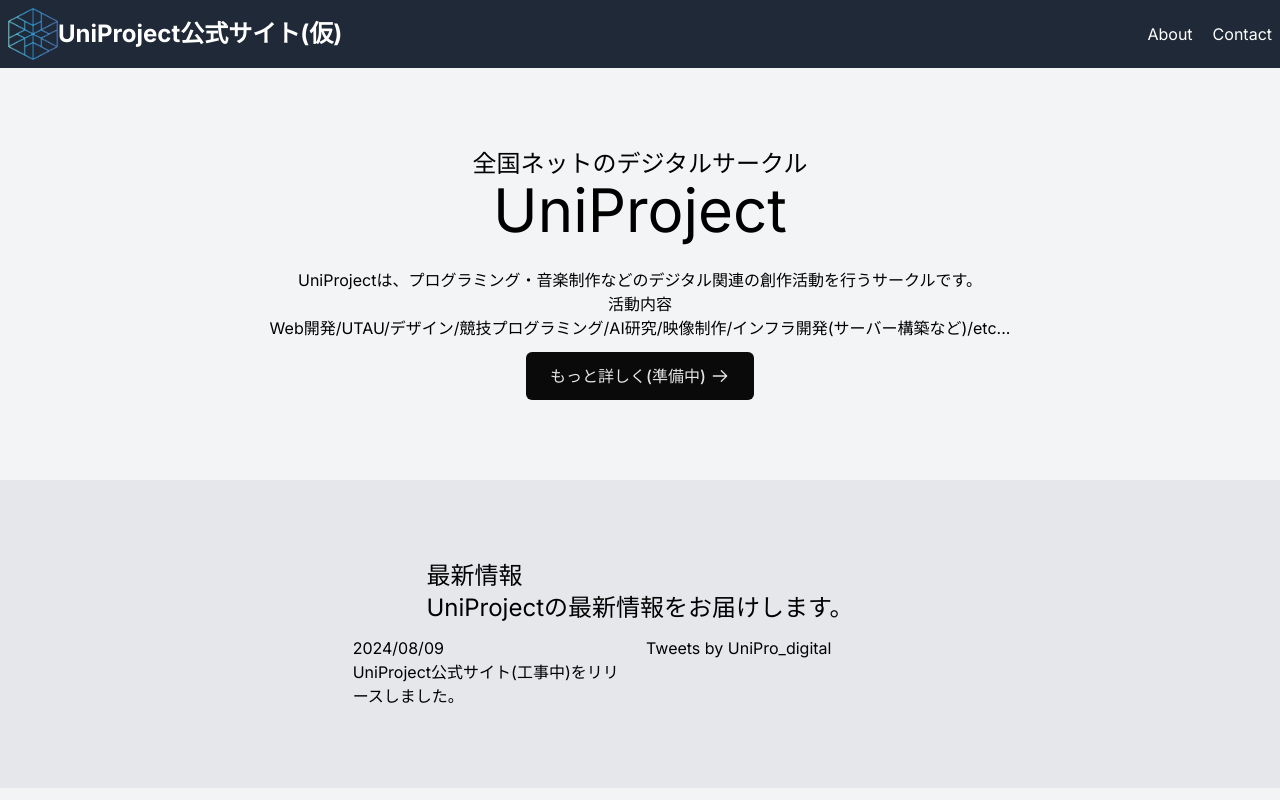
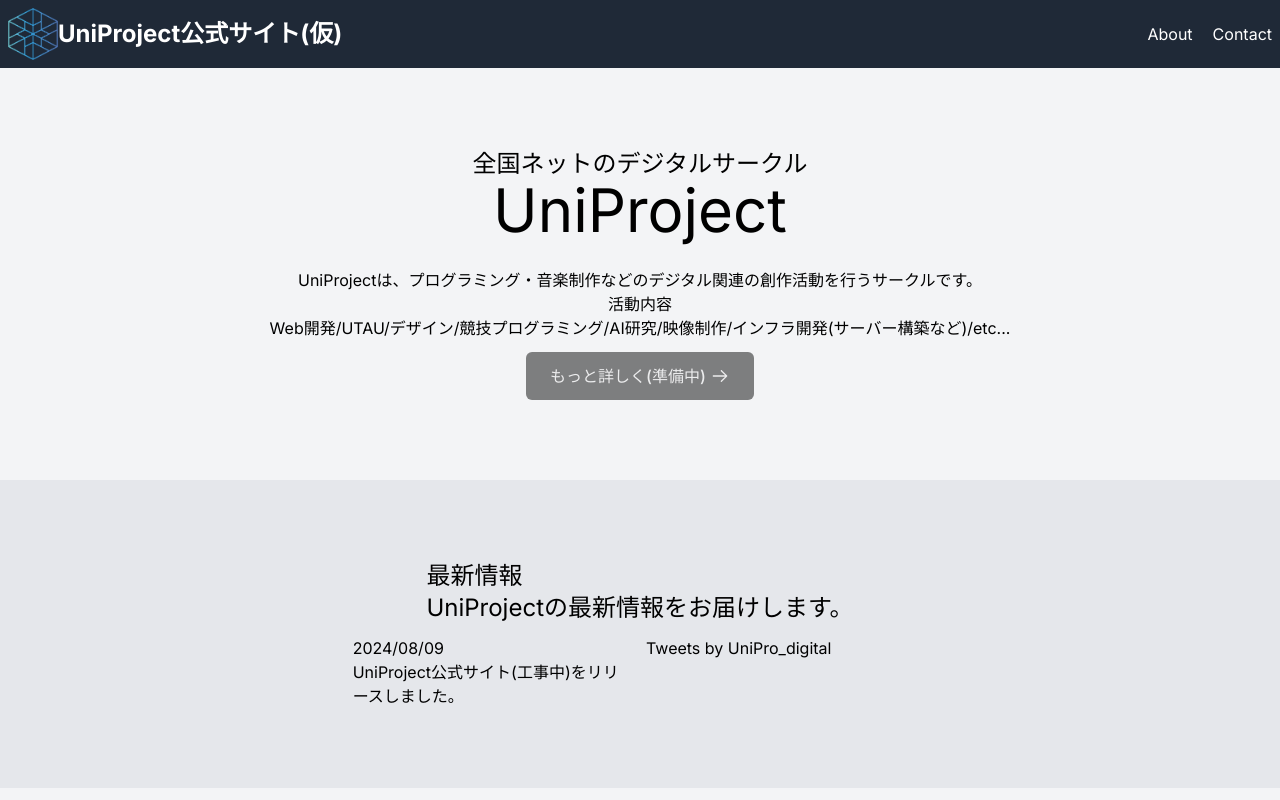
Before and after one commit to harutomiyai/UniPro-site, a Next.js app: page / in a window 1280 px wide. Shown: the top 800 px of the page. Built offline with nearby package versions, Linux system fonts and the light colour scheme.

Commit message:
Implement button disable functionality (#9)

```diff
--- a/src/components/button.tsx
+++ b/src/components/button.tsx
@@ -41,9 +41,10 @@ export const Button = forwardRef<HTMLButtonElement, Props<AS>>((props, ref) => {
 
   // buttonタグとしてレンダリング
   const buttonAttributes = props as ButtonProps;
+  const { disabled, ...linkAttributes } = props as unknown as CustomLinkProps;
   return (
     <>
-      <button onClick={(e) => handleClick(e, buttonAttributes.href)} className="group relative inline-flex h-12 items-center justify-center overflow-hidden rounded-md bg-neutral-950 px-6 font-medium text-neutral-200"><span>{buttonAttributes.children}</span><div className="ml-1 transition group-hover:translate-x-1"><svg width="15" height="15" viewBox="0 0 15 15" fill="none" xmlns="http://www.w3.org/2000/svg" className="h-5 w-5"><path d="M8.14645 3.14645C8.34171 2.95118 8.65829 2.95118 8.85355 3.14645L12.8536 7.14645C13.0488 7.34171 13.0488 7.65829 12.8536 7.85355L8.85355 11.8536C8.65829 12.0488 8.34171 12.0488 8.14645 11.8536C7.95118 11.6583 7.95118 11.3417 8.14645 11.1464L11.2929 8H2.5C2.22386 8 2 7.77614 2 7.5C2 7.22386 2.22386 7 2.5 7H11.2929L8.14645 3.85355C7.95118 3.65829 7.95118 3.34171 8.14645 3.14645Z" fill="currentColor" fillRule="evenodd" clipRule="evenodd"></path></svg></div></button>
+      <button onClick={(e) => handleClick(e, buttonAttributes.href)} className={`${disabled && styles.linkDisabled} group relative inline-flex h-12 items-center justify-center overflow-hidden rounded-md bg-neutral-950 px-6 font-medium text-neutral-200`}><span>{buttonAttributes.children}</span><div className="ml-1 transition group-hover:translate-x-1"><svg width="15" height="15" viewBox="0 0 15 15" fill="none" xmlns="http://www.w3.org/2000/svg" className="h-5 w-5"><path d="M8.14645 3.14645C8.34171 2.95118 8.65829 2.95118 8.85355 3.14645L12.8536 7.14645C13.0488 7.34171 13.0488 7.65829 12.8536 7.85355L8.85355 11.8536C8.65829 12.0488 8.34171 12.0488 8.14645 11.8536C7.95118 11.6583 7.95118 11.3417 8.14645 11.1464L11.2929 8H2.5C2.22386 8 2 7.77614 2 7.5C2 7.22386 2.22386 7 2.5 7H11.2929L8.14645 3.85355C7.95118 3.65829 7.95118 3.34171 8.14645 3.14645Z" fill="currentColor" fillRule="evenodd" clipRule="evenodd"></path></svg></div></button>
     </>
   );
 }) as <T extends 'button' | 'Link' = 'button'>(p: Props<T>) => JSX.Element;
```
